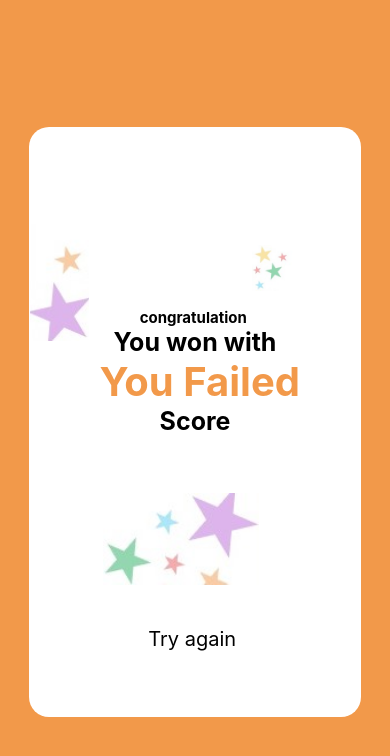
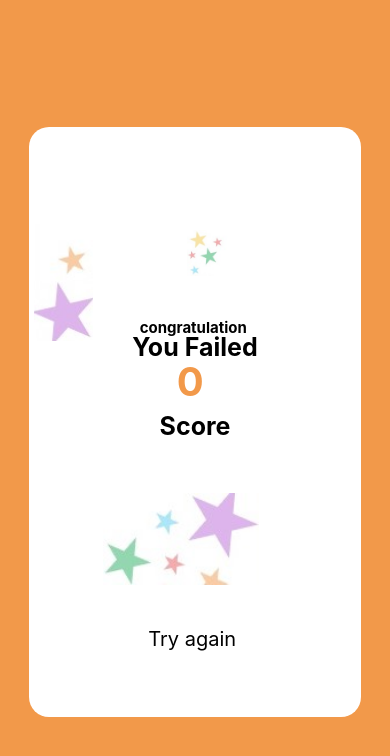
Before and after one commit to preethasubramanian/quiz-app-in-react-native, a React Native app: screen /ScoreCard in a window 390 px wide. Shown: the top 756 px of the page. Built offline with nearby package versions, Linux system fonts and the light colour scheme.

Commit message:
Score label Change

```diff
--- a/src/screens/ScoreCard.js
+++ b/src/screens/ScoreCard.js
@@ -31,8 +31,8 @@ const ScoreCard = ({ navigation }) => {
                 <View style={styles.views}>
 
                     <Text style={styles.containerText}>congratulation </Text>
-                    <Text style={styles.TitleText}>You won with</Text>
-                    <Text style={styles.scoreText}> {score > 0 ? score : 'You Failed'}</Text>
+                    <Text style={styles.TitleText}>{score > 0 ? ' You won with' : 'You Failed'}</Text>
+                    <Text style={styles.scoreText}>{score} </Text>
                     <Text style={styles.TitleText}>  Score  </Text>
                     <Image source={Images.IMAGETOP} resizeMode="contain" style={styles.imageLeft} />
 
@@ -73,6 +73,7 @@ const styles = StyleSheet.create(
         },
 
         containerText: {
+            top: 10,
             textAlign: 'center',
             fontFamily: Fonts.Nunito_Bold,
             fontSize: 15,
@@ -84,6 +85,7 @@ const styles = StyleSheet.create(
 
 
         TitleText: {
+            top: 5,
             color: Colors.BLACK,
             textAlign: 'center',
             fontFamily: Fonts.Nunito_ExtraBold,
@@ -142,7 +144,7 @@ const styles = StyleSheet.create(
 
             resizeMode: "contain",
             position: "absolute",
-            left: 1,
+            left: 5,
             top: 8,
             bottom: 35,
             height: Display.setHeight(35),
@@ -154,8 +156,8 @@ const styles = StyleSheet.create(
 
             resizeMode: "contain",
             position: "absolute",
-            right: 1,
-            top: 15,
+            left: 55,
+            top: .1,
 
             height: Display.setHeight(30),
             width: Display.setWidth(12),
```
